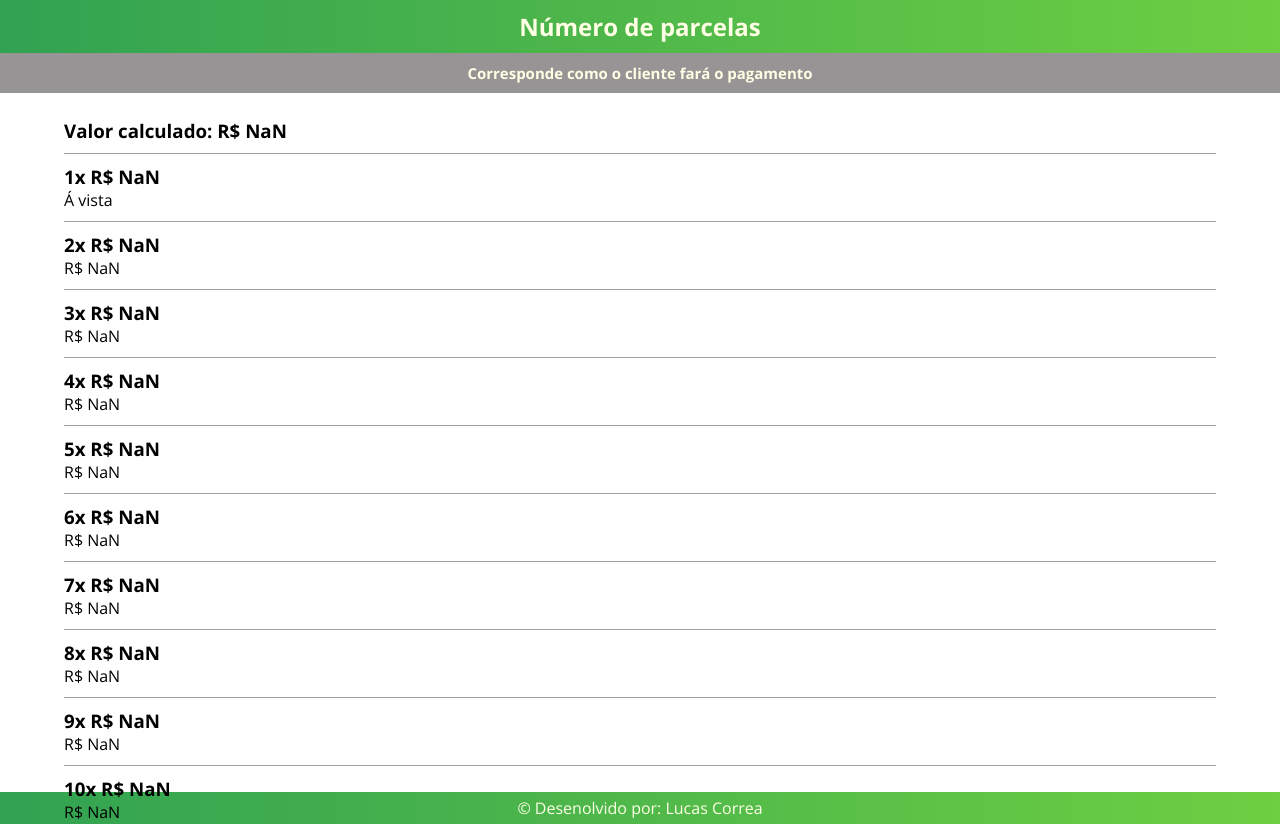
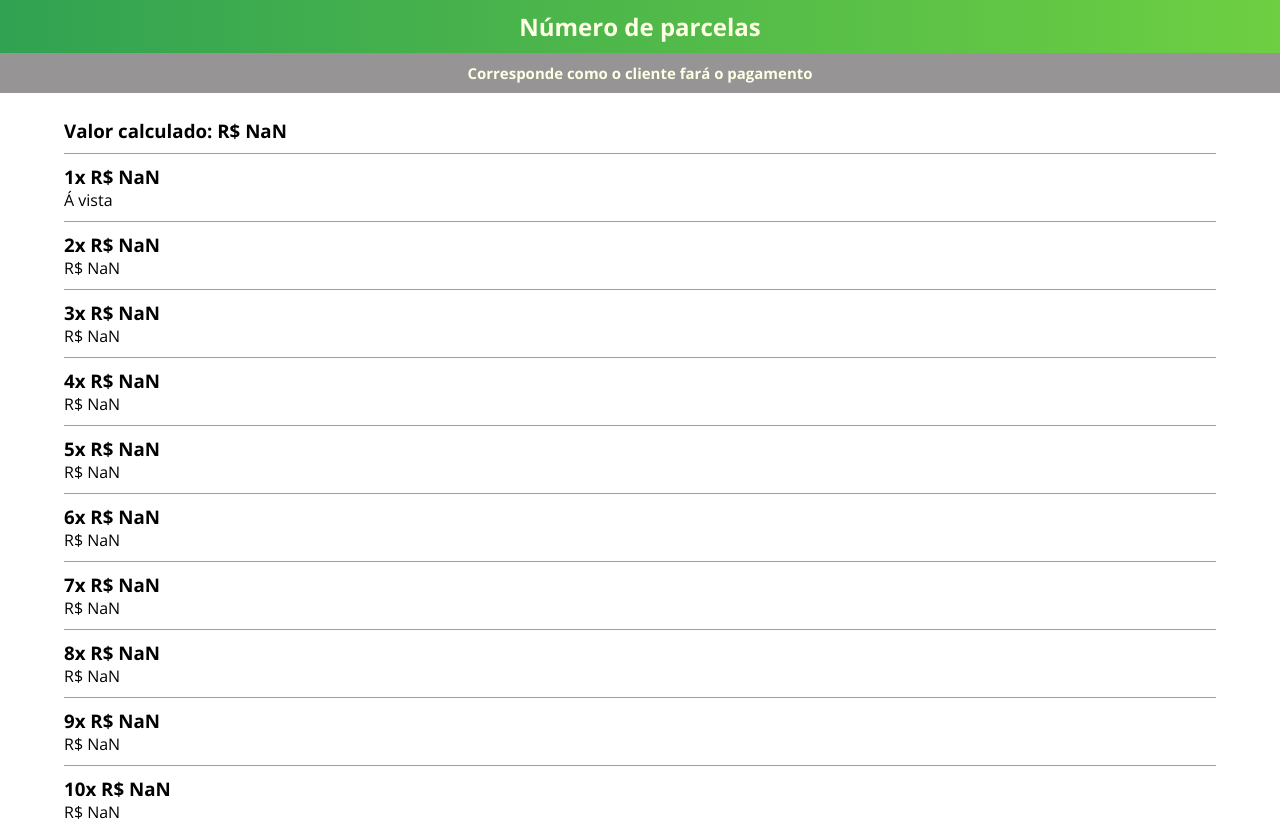
Before and after one commit to lucasnogueiracorrea/calcularJuros, a plain HTML site: page showCalculate.html in a window 1280 px wide. Drawn offline with nearby package versions, Linux system fonts and the light colour scheme.

Commit message:
atualizacao pagina inicial

```diff
--- a/showCalculate.html
+++ b/showCalculate.html
@@ -68,12 +68,6 @@
 
         </section>
     </main>
-
-    <footer>
-        <p>&copy; Desenolvido por: <a target="_blank" href="https://www.linkedin.com/in/lucass-correa/"  rel="noopener noreferrer">Lucas Correa</a> </p>
-    </footer>
-
-
     <script src="js/app.js" defer></script>
 </body>
 </html>
--- a/style_showCalculate.css
+++ b/style_showCalculate.css
@@ -94,24 +94,3 @@
 .lista_parcelas{
     list-style: none;
 }
-
-footer{
-    background: linear-gradient(to right, #31a252, #6ecf42);
-
-    width: 100vw;
-
-    padding: 5px;
-
-    text-align: center;
-    font-family: "Open Sans", serif;
-    font-size: 1rem;
-    color: #ffffe5;
-
-}
-
-
-footer > p > a{
-    text-decoration: none;
-    color: #ffffe5;
-    cursor: pointer;
-}
```
Also changed, not shown: js/app.js (line endings or trailing spaces).
